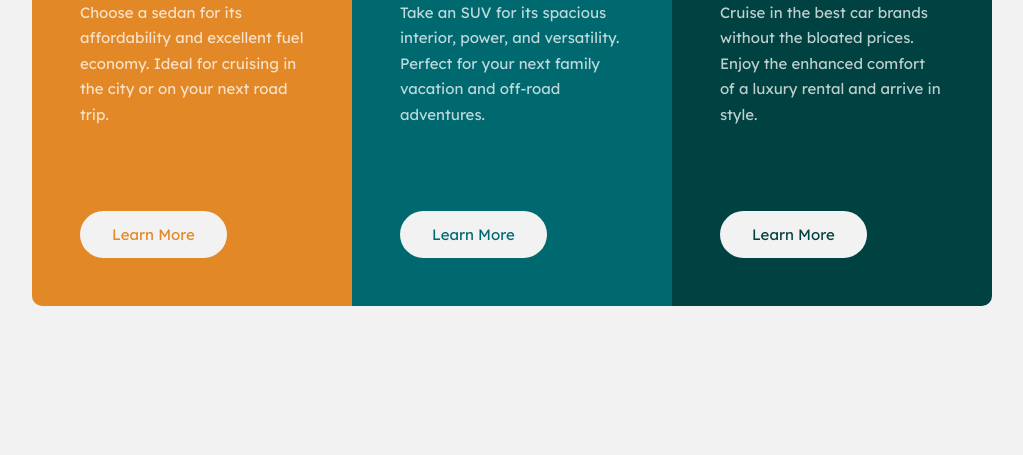
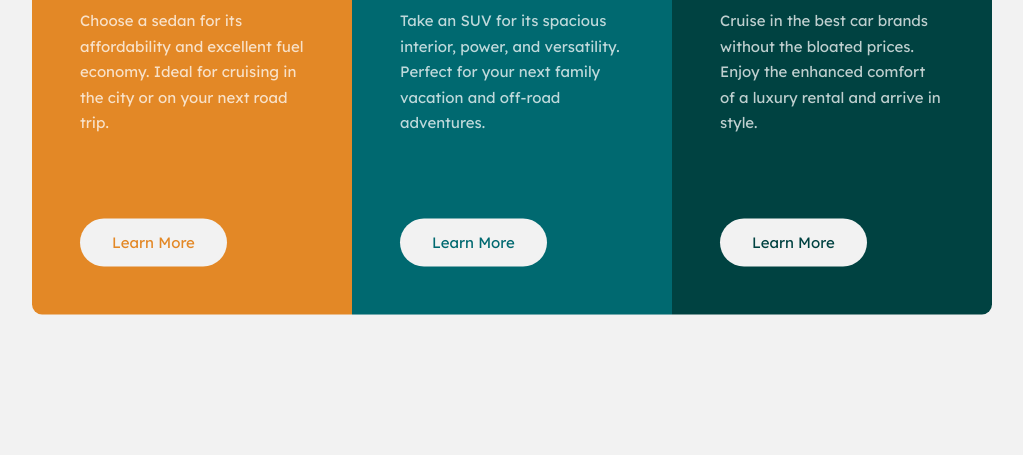
Before and after one commit to michaelaboctario/three-column-card, a plain HTML site: page index.html in a window 1280 px wide. Shown: the part 345-800 px from the top of the page, without its empty margins (128-1151 px from the left). Drawn offline with Linux system fonts and the light colour scheme.

Commit message:
Changes on container

```diff
--- a/styles.css
+++ b/styles.css
@@ -10,16 +10,19 @@ body {
     background-color: hsl(0, 0%, 95%);
     min-height: 100vh;
     font-size: 15px;
-    display: flex;
-    flex-direction: column;
-    justify-content: center;
-    align-items: center;
 }
 
 #container {
     width: 85vw;
     max-width: 310px;
-    margin: 1rem 0;
+    margin-top: 1rem;
+    padding-bottom: 1rem;
+    display: flex;
+    flex-direction: column;
+    align-items: center;
+    position: absolute;
+    left: 50%;
+    transform: translate(-50%);
 }
 
 .card {
@@ -88,11 +91,18 @@ p {
     border: 2px solid white;
 }
 
-@media only screen and (min-width: 1200px) {
+@media only screen and (min-width: 1000px) {
     #container {
         width: 100%;
         max-width: 960px;
         display: flex;
+        flex-direction: row;
+        justify-content: center;
+        /* align-items: center; */
+        position: absolute;
+        top: 50%;
+        left: 50%;
+        transform: translate(-50%, -50%);
     }
 
     p {
```
